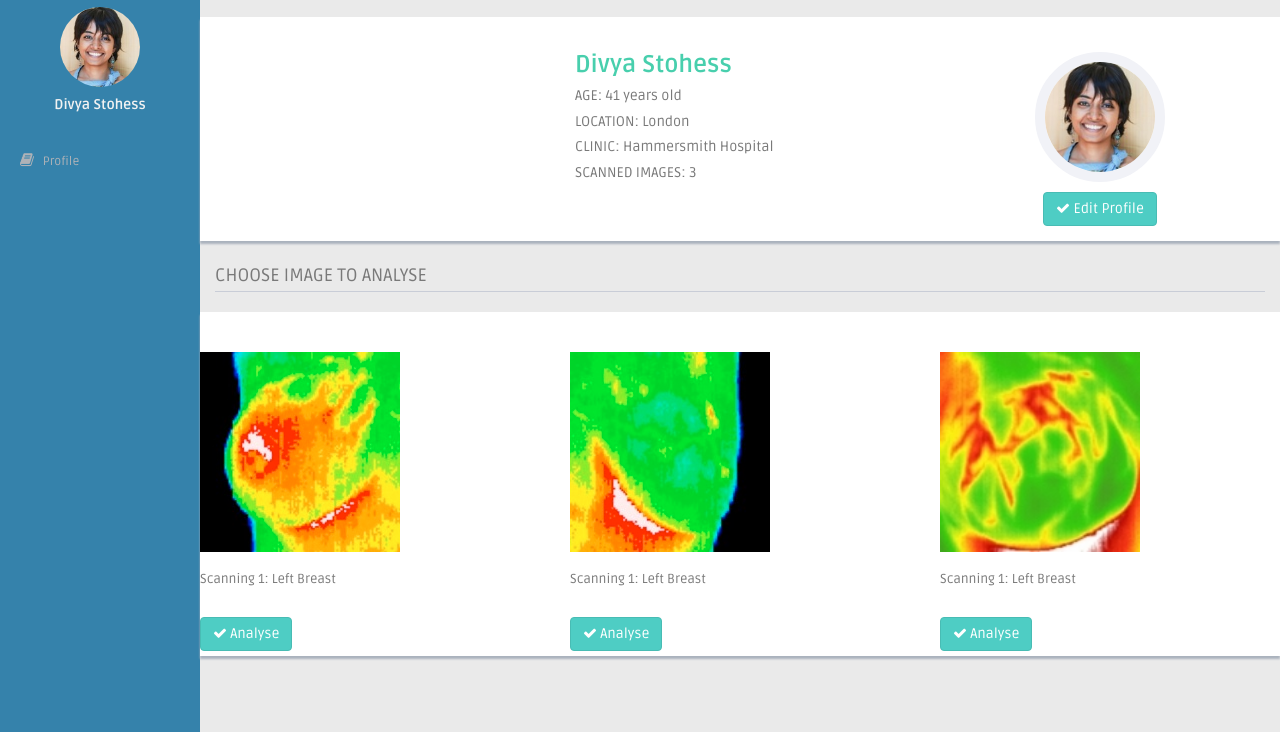
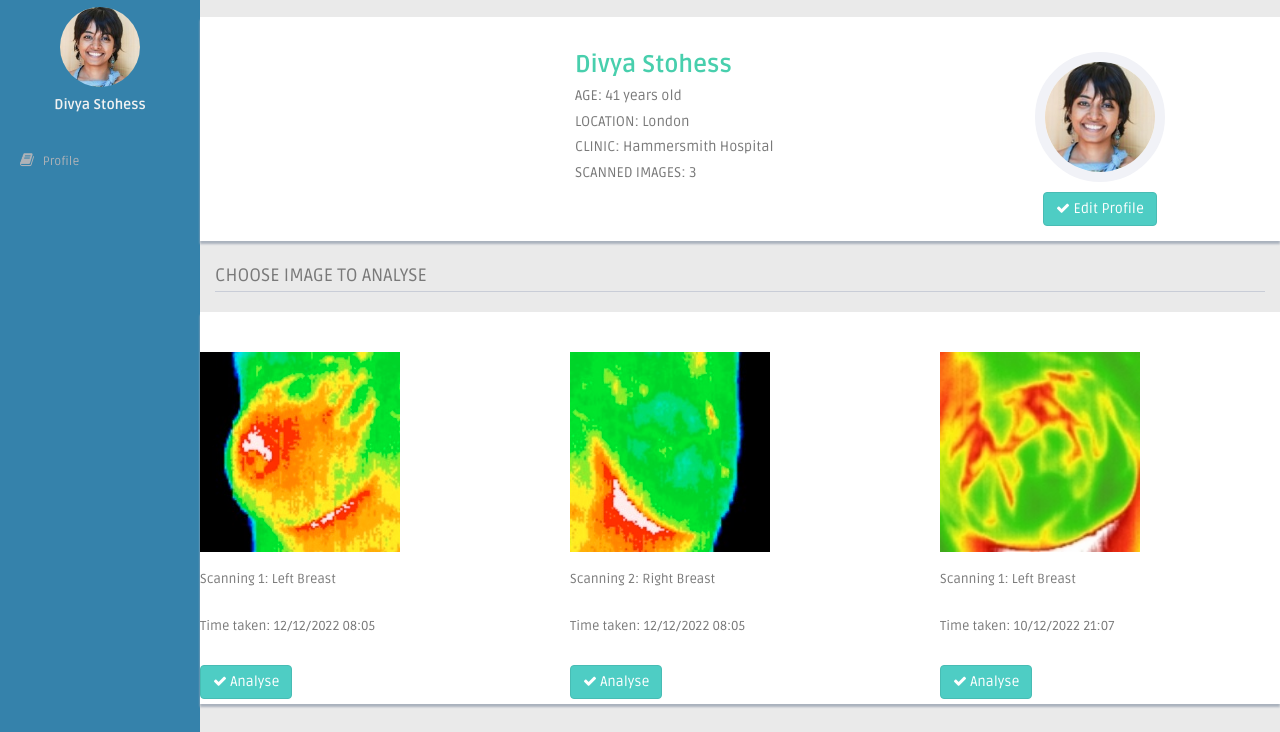
Before and after one commit to retnolaras/retnolaras.github.io, a plain HTML site: page care/indexbraster.html in a window 1280 px wide. Shown: the part 68-800 px from the top of the page. Drawn offline with nearby package versions, Linux system fonts and the light colour scheme; some packages are replaced by stand-ins of ours.

Commit message:
Update indexbraster.html

```diff
--- a/care/indexbraster.html
+++ b/care/indexbraster.html
@@ -132,6 +132,7 @@
             <div class="project-wrapper">
               <img class="img-responsive" src="img/thermoleft1.jpg" width="200" alt=""><br>
               <p>Scanning 1: Left Breast</p><br>
+              <p>Time taken: 12/12/2022 08:05</p><br>
               <a  href="explanation.html"><button class="btn btn-theme"><i class="fa fa-check"></i> Analyse</button></a>
               <div class="overlay"></div>
             </div>
@@ -139,7 +140,8 @@
           <div class="col-lg-4 col-md-4 col-sm-4 col-xs-12 desc">
             <div class="project-wrapper">
               <img class="img-responsive" src="img/thermoright1.jpg" width="200" alt=""><br>
-              <p>Scanning 1: Left Breast</p><br>
+              <p>Scanning 2: Right Breast</p><br>
+              <p>Time taken: 12/12/2022 08:05</p><br>
               <a  href="explanation.html"><button class="btn btn-theme"><i class="fa fa-check"></i> Analyse</button></a>
               <div class="overlay"></div>
             </div>
@@ -148,6 +150,7 @@
             <div class="project-wrapper">
               <img class="img-responsive" src="img/thermoleft2.jpeg" width="200" alt=""><br>
               <p>Scanning 1: Left Breast</p><br>
+              <p>Time taken: 10/12/2022 21:07</p><br>
               <a  href="explanation.html"><button class="btn btn-theme"><i class="fa fa-check"></i> Analyse</button></a>
               <div class="overlay"></div>
             </div>
```
